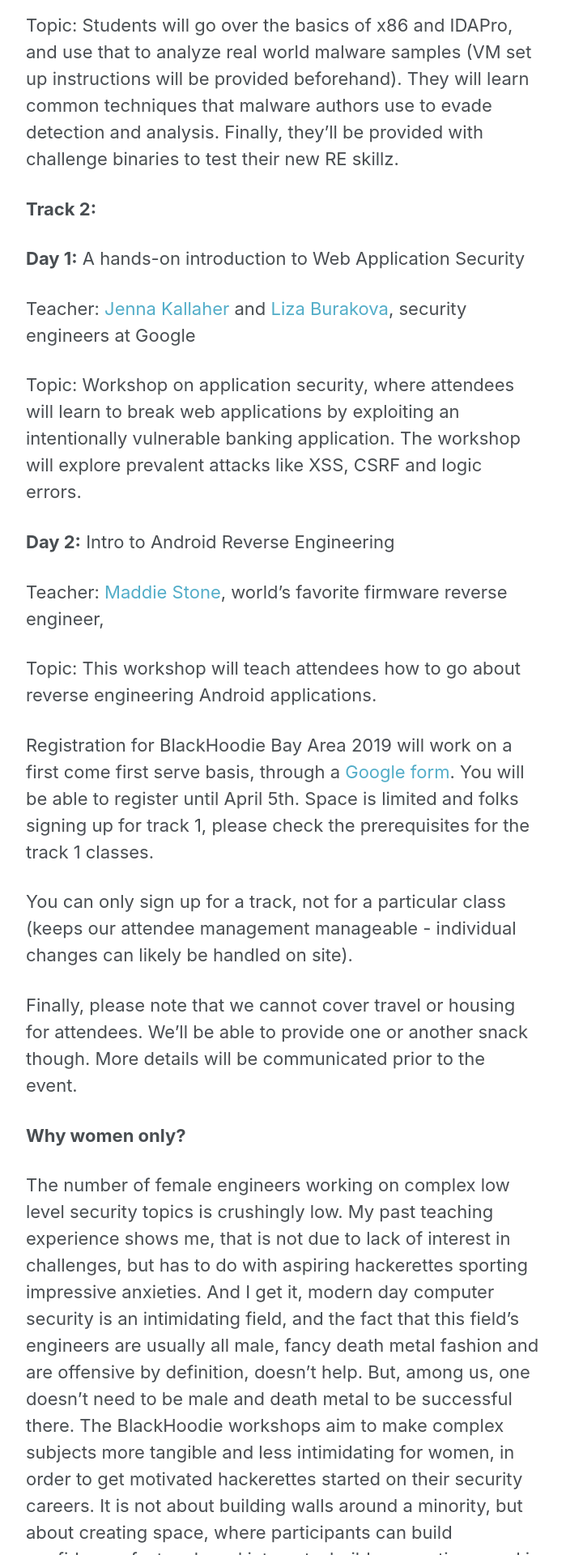
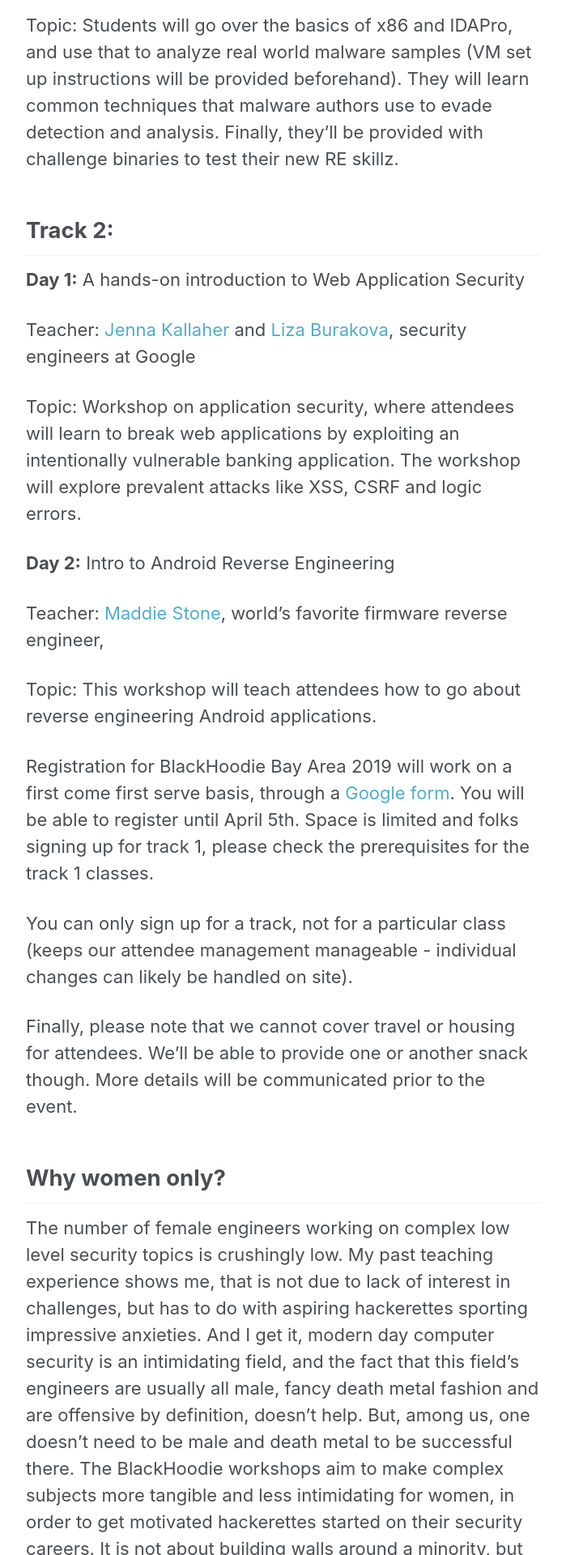
Before and after one commit to blackhoodieRE/blackhoodiere.github.io, a Jekyll site: the page built from _posts/2019_03_18_Blackhoodie_BayArea_19.md, in a window 1280 px wide. Shown: the part 1977-3897 px from the top of the page at 81% size, without its empty margins (290-989 px from the left). Built offline with Jekyll 4.4.1, drawn with Linux system fonts in a browser that asks for light colours.

```diff
--- a/_posts/2019_03_18_Blackhoodie_BayArea_19.md
+++ b/_posts/2019_03_18_Blackhoodie_BayArea_19.md
@@ -46,7 +46,7 @@ Teacher: [Bhavna Soman](https://twitter.com/bsoman3), Security Researcher at Mic
 
 Topic: Students will go over the basics of x86 and IDAPro, and use that to analyze real world malware samples (VM set up instructions will be provided beforehand). They will learn common techniques that malware authors use to evade detection and analysis. Finally, they'll be provided with challenge binaries to test their new RE skillz.
 
-**Track 2:**
+## **Track 2:**
 
 **Day 1:** A hands-on introduction to Web Application Security
 
@@ -68,10 +68,10 @@ You can only sign up for a track, not for a particular class (keeps our attendee
 
 Finally, please note that we cannot cover travel or housing for attendees. We'll be able to provide one or another snack though. More details will be communicated prior to the event.
 
-**Why women only?**
+## **Why women only?**
 
 The number of female engineers working on complex low level security topics is crushingly low. My past teaching experience shows me, that is not due to lack of interest in challenges, but has to do with aspiring hackerettes sporting impressive anxieties. And I get it, modern day computer security is an intimidating field, and the fact that this field's engineers are usually all male, fancy death metal fashion and are offensive by definition, doesn't help. But, among us, one doesn't need to be male and death metal to be successful there. The BlackHoodie workshops aim to make complex subjects more tangible and less intimidating for women, in order to get motivated hackerettes started on their security careers. It is not about building walls around a minority, but about creating space, where participants can build confidence, foster shared interests, build connections, and in the end contribute themselves as part of a happier community. It keeps fascinating me how many former BlackHoodies keep sticking around, and do impressive work in several different areas of security.
 
-**What is BlackHoodie?**
+## **What is BlackHoodie?**
 
 BlackHoodie is a series of free, women only hacker bootcamps, which started in 2015, and since 2018 started going global. BlackHoodie Bay Area is organized in cooperation with Google, and in 2018 was the first BlackHoodie event to be held within the United States. More information on the idea of BlackHoodie and upcoming other events can be found at [www.blackhoodie.re](https://www.blackhoodie.re/).
```
